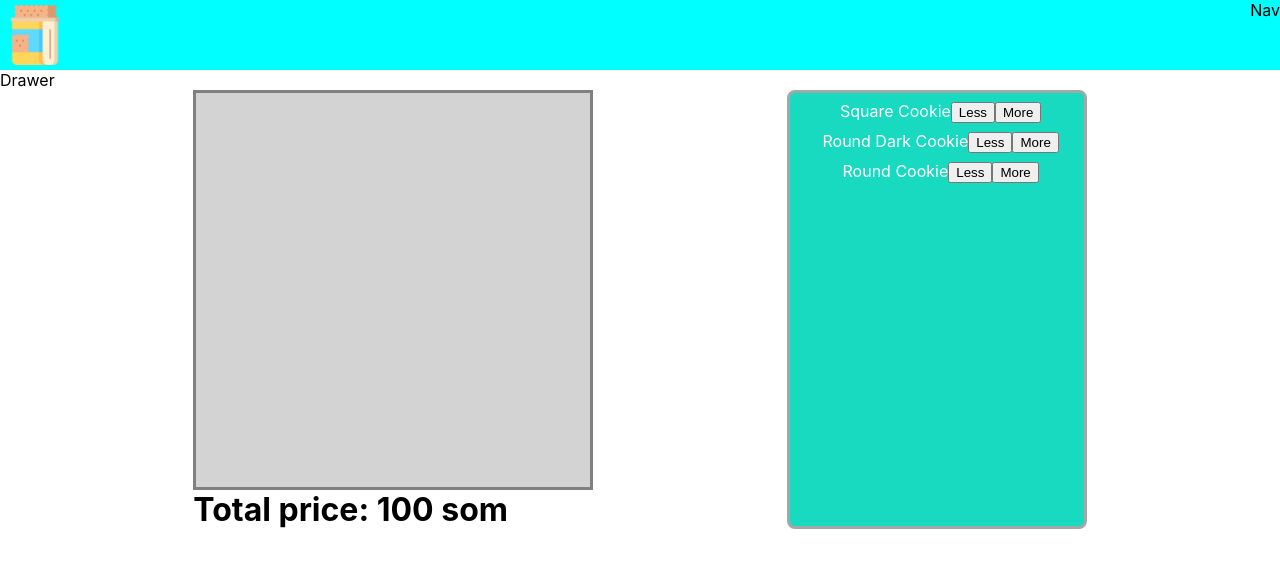
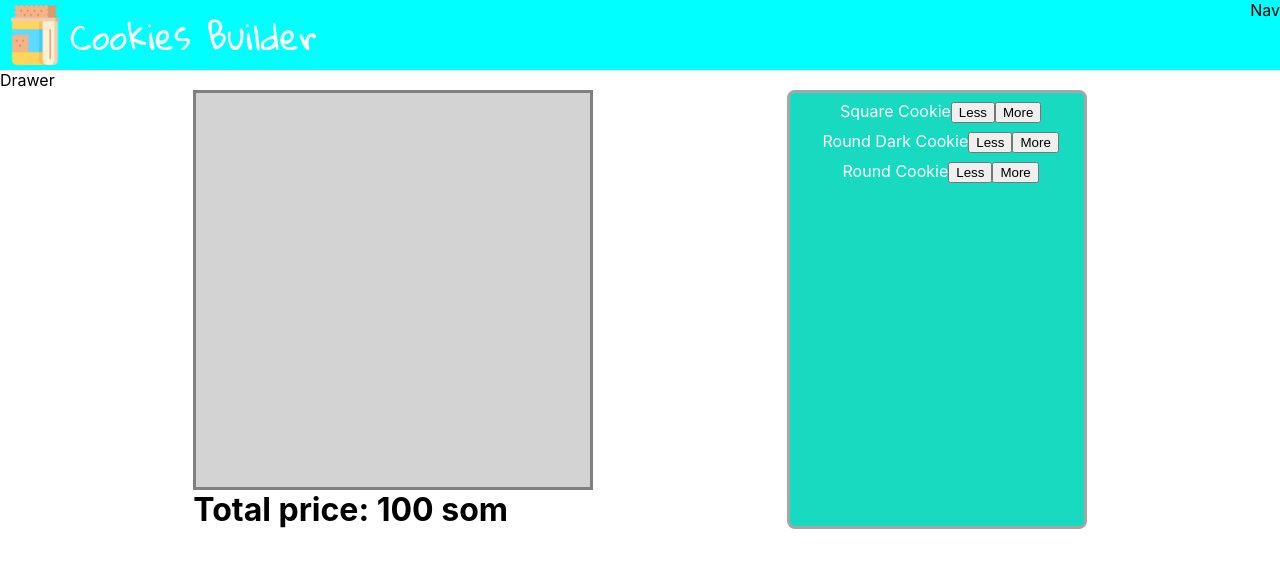
Before and after one commit to Nursen-Okenov/Cookies-Builder, a React (Create React App) app: page / in a window 1280 px wide. Shown: the top 568 px of the page. Built offline with nearby package versions, Linux system fonts and the light colour scheme.

Commit message:
Add span in the Logo

```diff
--- a/public/index.html
+++ b/public/index.html
@@ -24,6 +24,7 @@
       work correctly both with client-side routing and a non-root public URL.
       Learn how to configure a non-root public URL by running `npm run build`.
     -->
+    <link href="https://fonts.googleapis.com/css2?family=Gloria+Hallelujah&display=swap" rel="stylesheet">
     <title>React App</title>
   </head>
   <body>
--- a/src/components/Layout/Logo/Logo.js
+++ b/src/components/Layout/Logo/Logo.js
@@ -5,5 +5,6 @@
 export default () => (
     <div className={classes.Logo}>
         <img src={logo} />
+        <span>Cookies Builder</span>
     </div>
 );
--- a/src/components/Layout/Logo/Logo.module.css
+++ b/src/components/Layout/Logo/Logo.module.css
@@ -7,3 +7,8 @@
   height: 60px;
   width: 60px;
 }
+.Logo span{
+    font-family: 'Gloria Hallelujah', cursive;
+    color: white;
+    font-size: 35px;
+}
```
Lines whose indentation alone changed are shown as unchanged.
